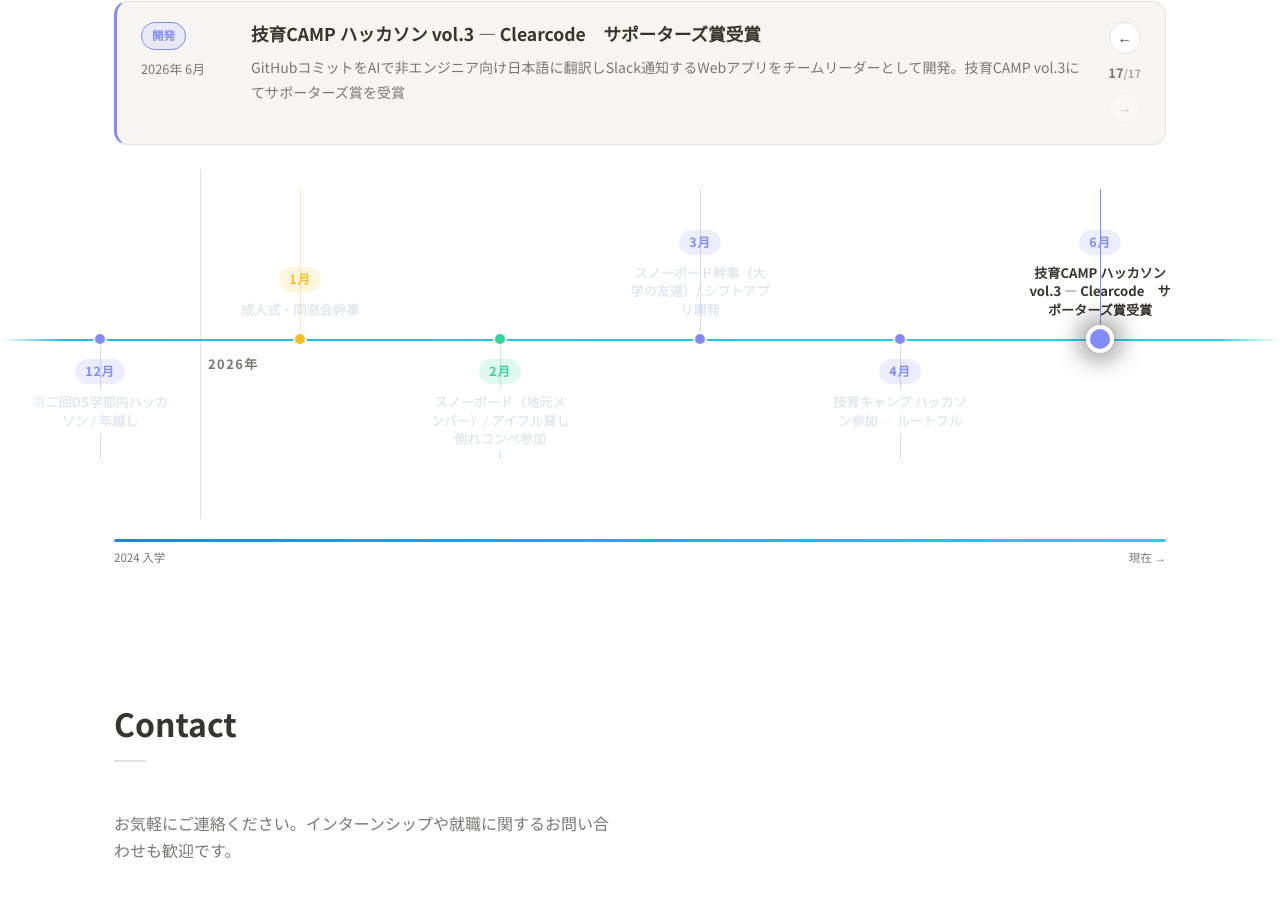
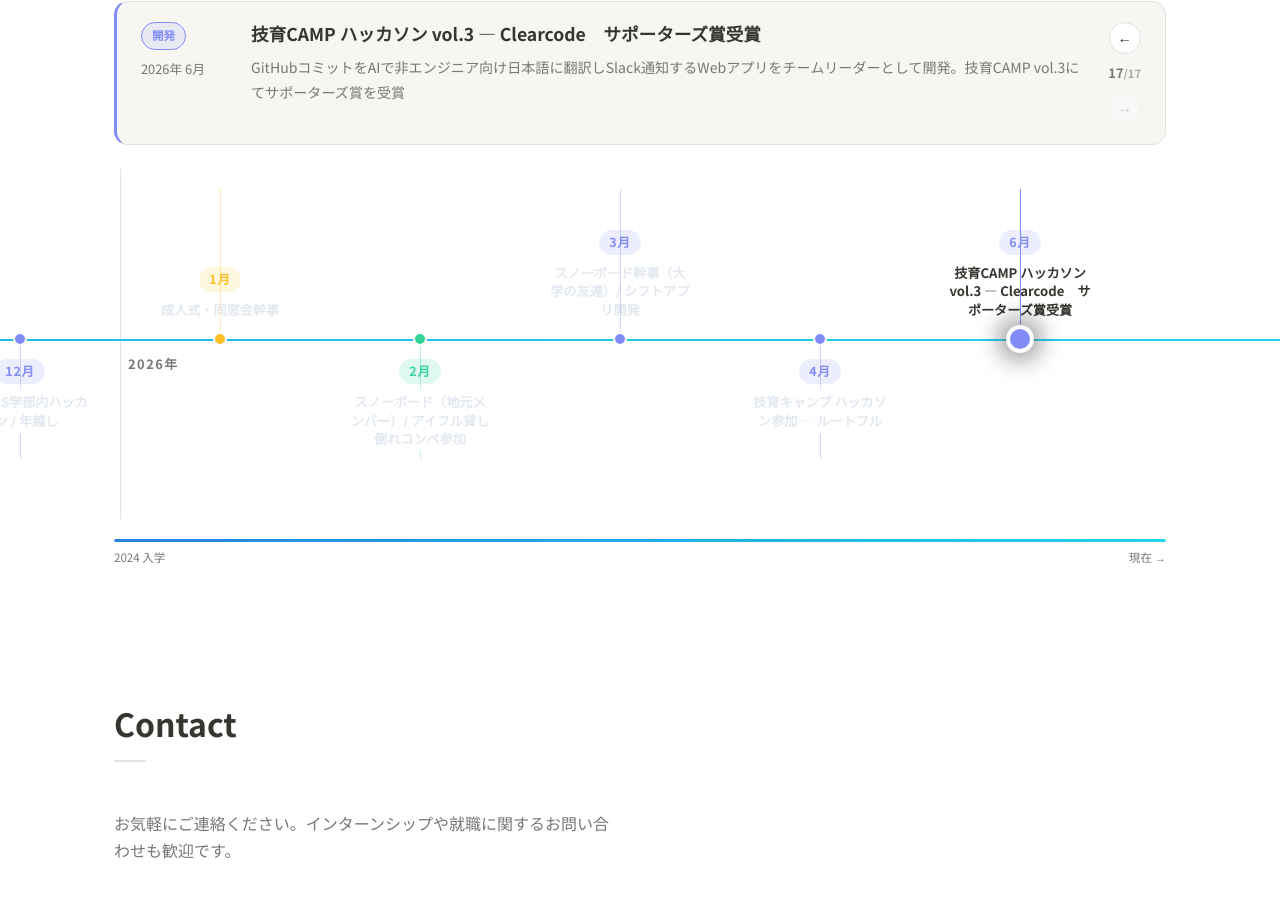
Before and after one commit to s2422092/portfolio, a React (Vite) app: page / in a window 1280 px wide. Shown: the part 5432-6334 px from the top of the page. Built offline with nearby package versions, Linux system fonts and the light colour scheme.

Commit message:
そこ絵の移動を変更する

```diff
--- a/src/components/Timeline.css
+++ b/src/components/Timeline.css
@@ -166,8 +166,6 @@
   scrollbar-width: none;
   -ms-overflow-style: none;
   cursor: grab;
-  -webkit-mask-image: linear-gradient(90deg,transparent,#000 5%,#000 95%,transparent);
-  mask-image:         linear-gradient(90deg,transparent,#000 5%,#000 95%,transparent);
 }
 .tl-track:active { cursor: grabbing; }
 .tl-track::-webkit-scrollbar { display: none; }
--- a/src/components/Timeline.jsx
+++ b/src/components/Timeline.jsx
@@ -31,7 +31,7 @@
 const CATEGORY_LABEL = { dev: '開発', trip: '旅行', org: '委員・活動', event: 'その他' };
 
 const COL_W = 200;
-const PAD   = 80;
+const PAD   = 160;
 
 export default function Timeline() {
   const trackRef = useRef(null);
```
